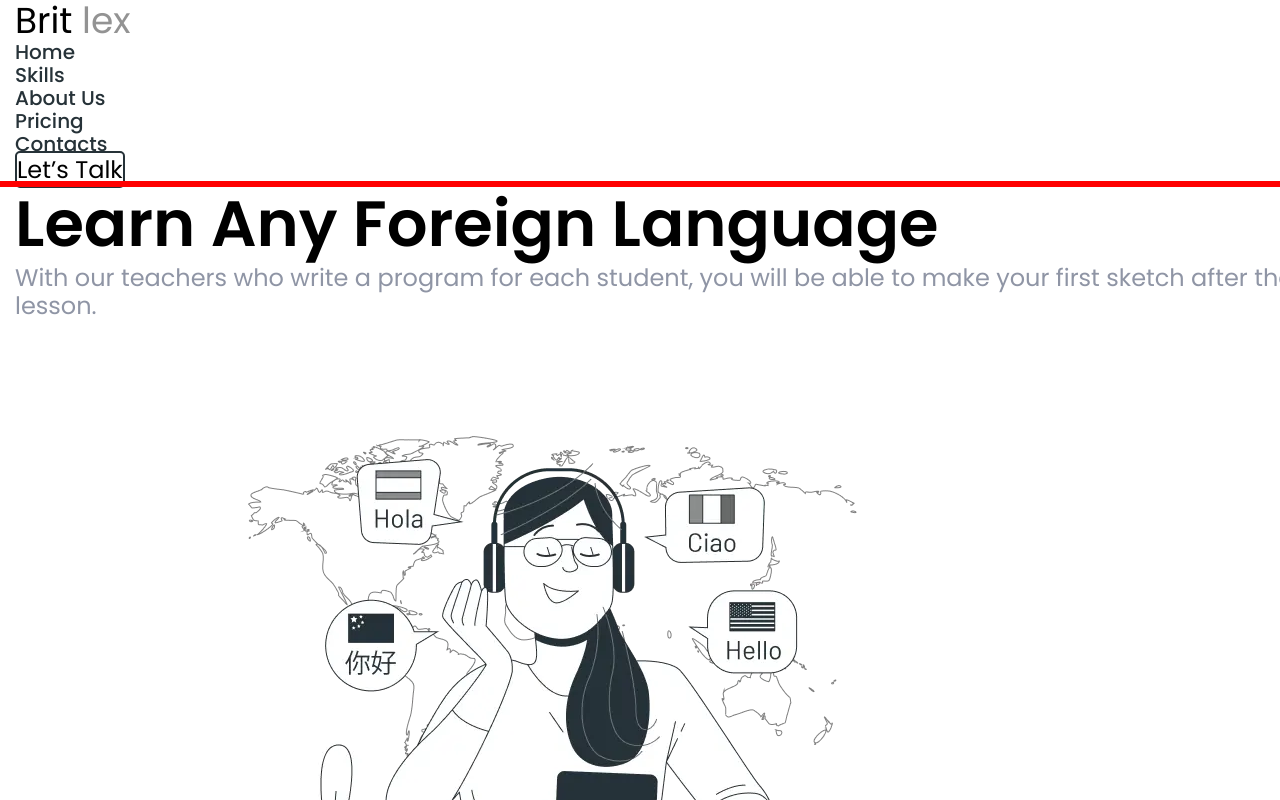
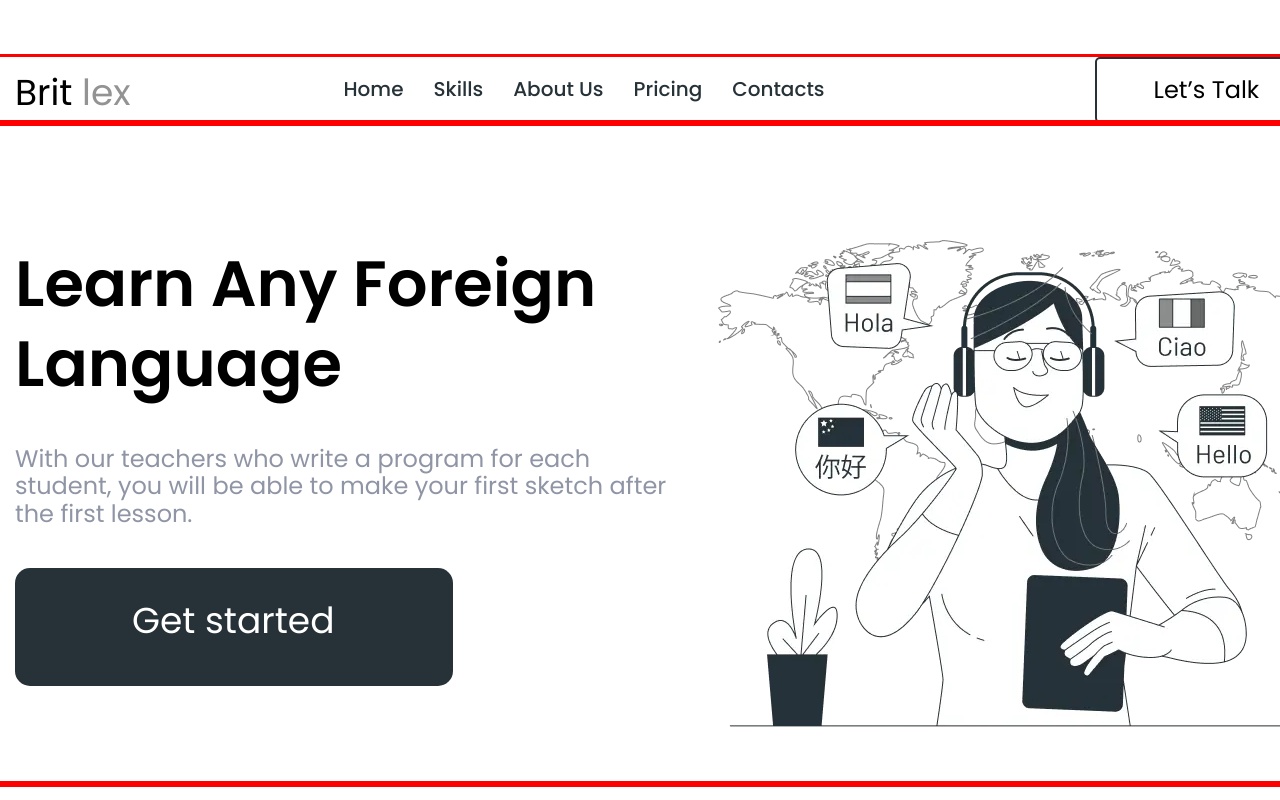
Before and after one commit to MILAN9945/Britlex, a plain HTML site: page index.html in a window 1280 px wide. Shown: the top 800 px of the page. Drawn offline with nearby package versions, Linux system fonts and the light colour scheme.

Commit message:
flex-box(header,hero)

```diff
--- a/index.html
+++ b/index.html
@@ -18,7 +18,7 @@
 
 <body>
     <header class="header">
-        <div class="container">
+        <div class="container header-container">
             <a class="header-logo" href="#">
                 <span class="header-sublogo">
                     Brit
@@ -47,7 +47,8 @@
     </header>
     <main>
         <section class="hero">
-            <div class="container">
+            <div class="container hero-container">
+                <div class="hero-box">
                     <h1 class="hero-title">
                         Learn
                         Any Foreign
@@ -59,6 +60,7 @@
                         first sketch after the first lesson.
                     </p>
                     <a class="hero-link" href="">Get started</a>
+                </div>
                 <img class="hero-img" src="./img/hero-img.webp" alt="дівчинка вчить англійську">
             </div>
         </section>
--- a/style.css
+++ b/style.css
@@ -45,10 +45,25 @@ body {
 
 /* секція header  */
 
+.header {
+    padding-top: 57px;
+}
+
+.header-container {
+    display: flex;
+}
 .header-link {
     font-weight: 500;
     font-size: 20px;
     color: var(--header-link-color);
+}
+
+.header-list {
+    display: flex;
+    gap: 30px;
+    margin-left: 213px;
+    margin-right: 270px;
+    align-items: center;
 }
 
 .header-button {
@@ -58,14 +73,14 @@ body {
 
     border: 2px solid var(--button-color);
     border-radius: 5px;
-    width: 220px;
-    height: 70px;
+    padding: 17px 57px;
 }
 
 .header-logo {
     color: var(--header-logo-color);
     font-weight: 400;
     font-size: 36px;
+    padding-top: 15px;
 }
 
 .header-sublogo {
@@ -73,18 +88,26 @@ body {
 }
 
 /* секція hero */
+.hero-container {
+    display: flex;
+}
 
+.hero-box {
+
+}
 .hero-title {
     font-weight: 600;
     font-size: 64px;
     line-height: 125%;
     color: var(--title-color);
+    padding-top: 121px;
 }
 
 .hero-text {
     font-weight: 400;
     font-size: 24px;
     color: var(--text-color);
+    margin: 41px 0px;
 }
 
 .hero-img {
@@ -103,6 +126,8 @@ body {
     width: 438px;
     height: 118px;
     background: var(--button-color);
+    padding: 32px 117px;
+    display: block;
 }
 
 /* секція skills */
```
Lines whose indentation alone changed are shown as unchanged.
